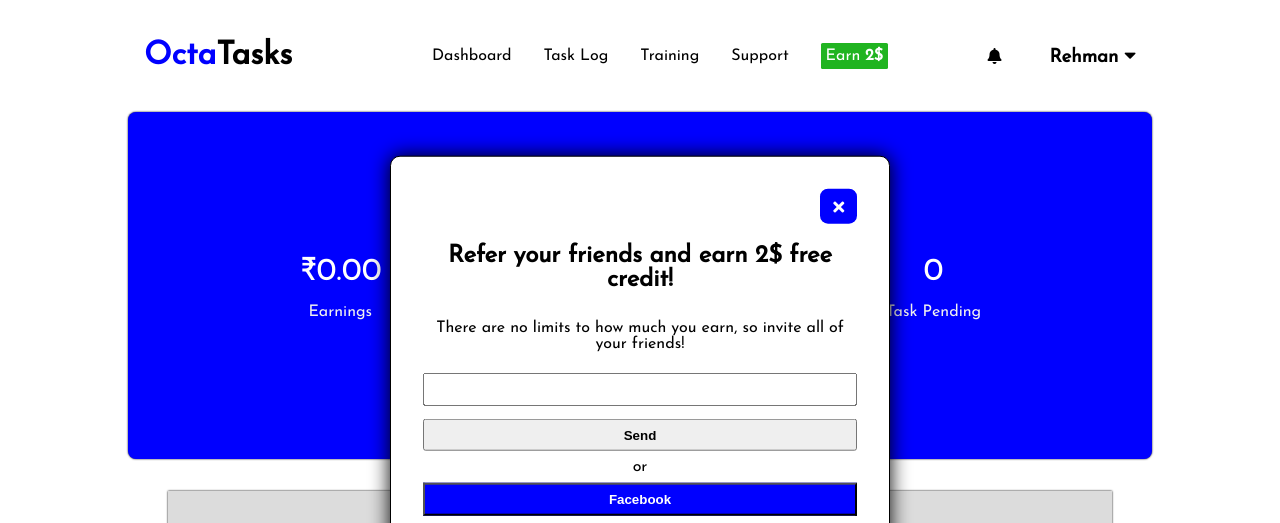
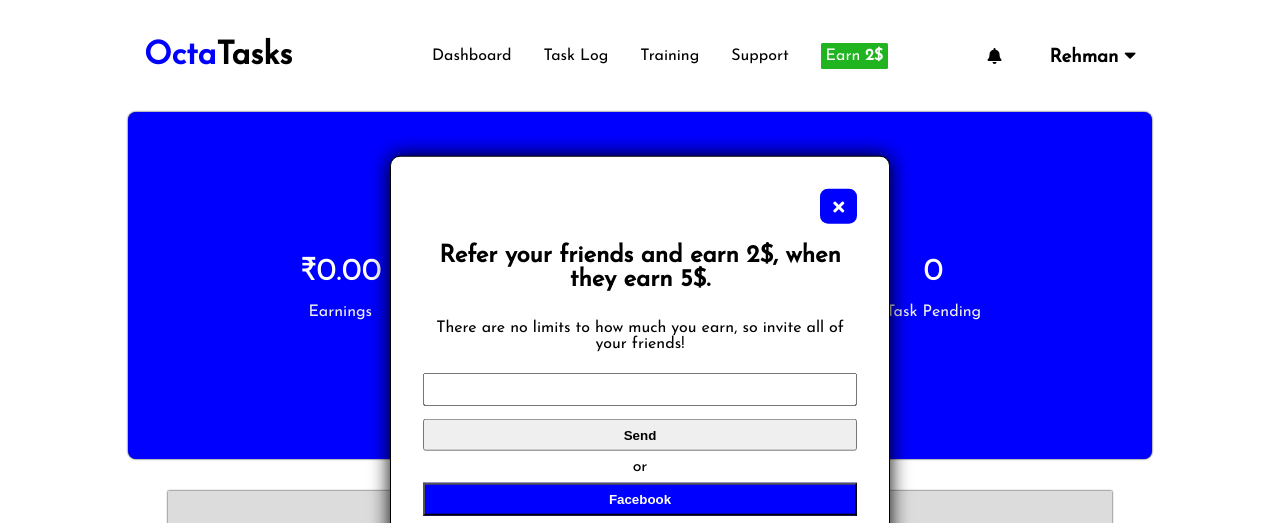
Before and after one commit to RehmanTyagi/OctaTasks, a plain HTML site: page index.html in a window 1280 px wide. Both pictures are taken after a click on the item "Earn". Shown: the top 523 px of the page. Drawn offline with Linux system fonts and the light colour scheme.

Commit message:
ref-message updated

```diff
--- a/index.html
+++ b/index.html
@@ -32,7 +32,7 @@
             <span class=" ref-pop-close" >
                 <i onclick="refengineoff()" class="fas fa-times"></i>
             </span>
-            <h2 class="ref-heading">Refer your friends and earn 2$ free credit!</h2>
+            <h2 class="ref-heading">Refer your friends and earn 2$, when they earn 5$.</h2>
             <p class="ref-message">There are no limits to how much you earn, so invite all of your friends! </p>
             <input type="email" name="referralEmail" id="referral-Email-Box">
             <button id="send-invite-btn" class="send-email-invite">Send</button>
```
